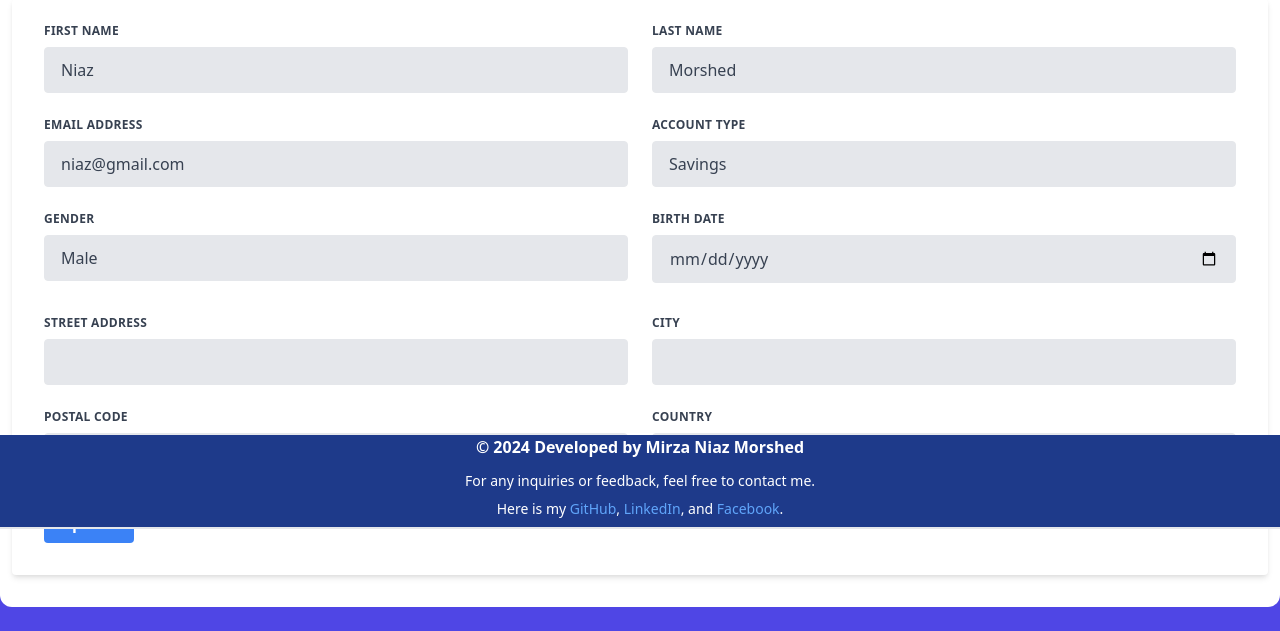
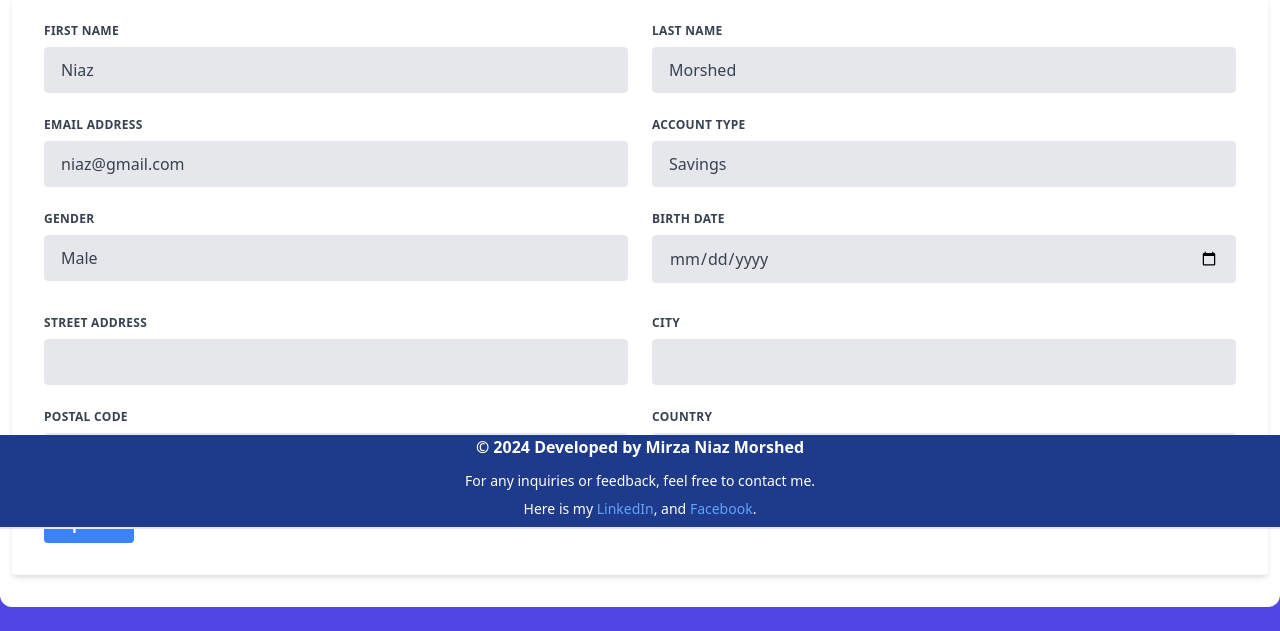
Before and after one commit to mirzaniazmorshed/MonetaFlow, a Django app: page /accounts/profile/ in a window 1280 px wide. Shown: the part 271-902 px from the top of the page. Run offline with Django 5.2, Linux system fonts and the light colour scheme; a user stored in the database is signed in; data comes from the database, SQL or seed files in the repository.

Commit message:
footer updated

```diff
--- a/core/templates/footer.html
+++ b/core/templates/footer.html
@@ -8,7 +8,7 @@
                 For any inquiries or feedback, feel free to contact me.
             </p>
             <p class="text-sm text-white mb-2">
-                Here is my <a href="https://github.com/mirzaniazmorshed" target="_blank" class="text-blue-400 hover:text-blue-300">GitHub</a>, <a href="https://www.linkedin.com/in/mirzaniazmorshed" target="_blank" class="text-blue-400 hover:text-blue-300">LinkedIn</a>, and <a href="https://www.facebook.com/mirzaniazmorshed" target="_blank" class="text-blue-400 hover:text-blue-300">Facebook</a>.
+                Here is my <a href="https://www.linkedin.com/in/mirzaniazmorshed" target="_blank" class="text-blue-400 hover:text-blue-300">LinkedIn</a>, and <a href="https://www.facebook.com/mirzaniazmorshed" target="_blank" class="text-blue-400 hover:text-blue-300">Facebook</a>.
             </p>
         </div>
     </div>
```
